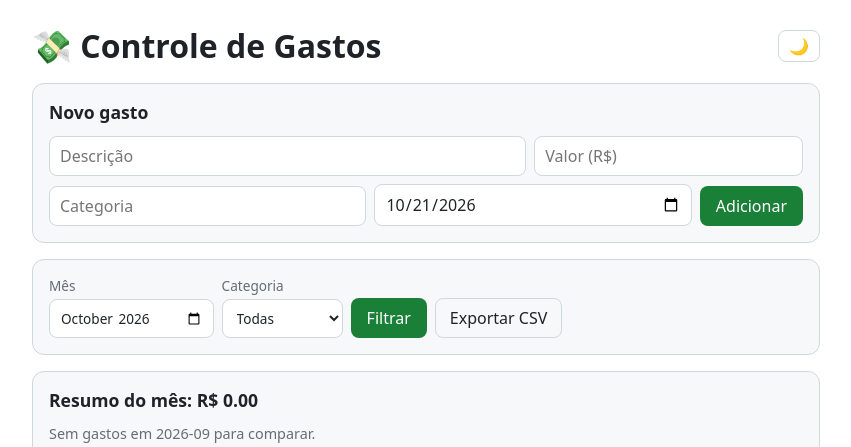
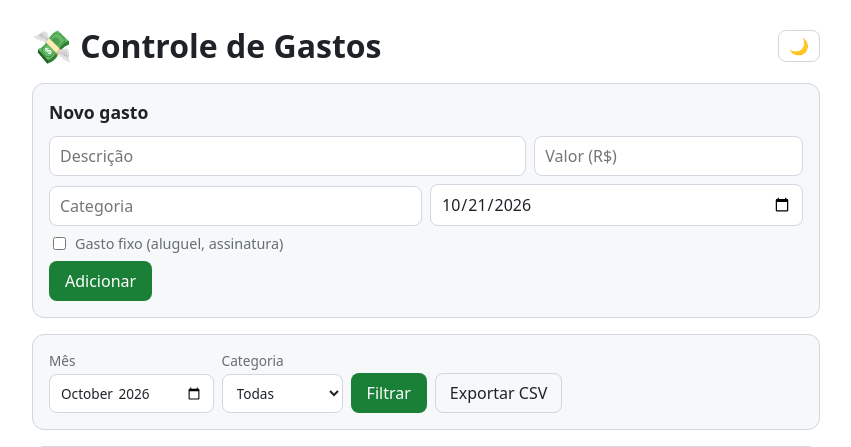
Before and after one commit to BrunoDS13/project-controle-gastos, a Flask app: page / in a window 1280 px wide. Shown: the top 447 px of the page, without its empty margins (214-1065 px from the left). Run offline with Flask 3, Linux system fonts and the light colour scheme; data that the repository does not hold is empty.

Commit message:
Permite marcar gasto como fixo na tela e no CSV

```diff
--- a/app.py
+++ b/app.py
@@ -30,6 +30,7 @@ def criar_app(caminho_banco=db.CAMINHO_PADRAO):
         categorias = sorted(set(CATEGORIAS_SUGERIDAS) | set(db.listar_categorias(con)))
         mes_passado = mes_anterior(mes)
         total_passado = db.total_do_mes(con, mes_passado)
+        total_fixo = db.total_fixo_do_mes(con, mes)
         meta = db.obter_meta(con, mes)
         con.close()
 
@@ -39,7 +40,7 @@ def criar_app(caminho_banco=db.CAMINHO_PADRAO):
             variacao = (total_geral - total_passado) / total_passado * 100
         maior = max((t["total"] for t in totais), default=0)
 
-        previsao = prever_total(total_geral, mes, date.today())
+        previsao = prever_total(total_geral, mes, date.today(), total_fixo)
 
         progresso = None
         if meta:
@@ -82,7 +83,7 @@ def criar_app(caminho_banco=db.CAMINHO_PADRAO):
             flash("Preencha descrição, categoria, data e um valor maior que zero.", "erro")
         else:
             con = conexao()
-            db.adicionar_gasto(con, descricao, valor, categoria, data)
+            db.adicionar_gasto(con, descricao, valor, categoria, data, fixo=request.form.get("fixo") == "on")
             con.close()
             flash("Gasto adicionado!", "ok")
         return redirect(url_for("index", mes=data[:7] if len(data) >= 7 else None))
@@ -131,9 +132,9 @@ def criar_app(caminho_banco=db.CAMINHO_PADRAO):
 
         saida = io.StringIO()
         escritor = csv.writer(saida)
-        escritor.writerow(["data", "descricao", "categoria", "valor"])
+        escritor.writerow(["data", "descricao", "categoria", "valor", "fixo"])
         for g in gastos:
-            escritor.writerow([g["data"], g["descricao"], g["categoria"], f"{g['valor']:.2f}"])
+            escritor.writerow([g["data"], g["descricao"], g["categoria"], f"{g['valor']:.2f}", "sim" if g["fixo"] else "nao"])
 
         nome = f"gastos-{mes}.csv" if mes else "gastos.csv"
         return Response(
--- a/static/style.css
+++ b/static/style.css
@@ -45,6 +45,9 @@ th { color:var(--muted); font-weight:500; font-size:.85rem; }
 .situacao-ok { color:var(--acento); }
 .form-meta { display:flex; gap:8px; margin:12px 0 16px; }
 .form-meta input[name=valor] { flex:1; }
+.fixo { display:flex; align-items:center; gap:6px; flex:1 1 100%; color:var(--muted); font-size:.9rem; }
+.fixo input { flex:0 0 auto; }
+.selo-fixo { font-size:.7rem; padding:1px 8px; border:1px solid var(--borda); border-radius:999px; color:var(--muted); margin-left:6px; }
 .vazio { color:var(--muted); margin:0; }
 @media (max-width:560px) { .barra { grid-template-columns: 80px 1fr 90px; } th:nth-child(3), td:nth-child(3) { display:none; } }
 
--- a/templates/index.html
+++ b/templates/index.html
@@ -29,6 +29,7 @@
           {% for c in categorias %}<option value="{{ c }}">{% endfor %}
         </datalist>
         <input name="data" type="date" value="{{ hoje }}" required>
+        <label class="fixo"><input type="checkbox" name="fixo"> Gasto fixo (aluguel, assinatura)</label>
         <button type="submit">Adicionar</button>
       </form>
     </section>
@@ -65,7 +66,7 @@
       {% if previsao is not none %}
         <p class="previsao">
           📈 Previsão para o fim do mês: <strong>R$ {{ '%.2f'|format(previsao) }}</strong>
-          <small>(estimativa pelo ritmo atual)</small>
+          <small>(estimativa pelo ritmo atual; gastos fixos não entram no ritmo)</small>
           {% if progresso %}
             <br>
             {% if progresso.previsao_estoura %}
@@ -118,7 +119,7 @@
         {% for g in gastos %}
           <tr>
             <td>{{ g['data'] }}</td>
-            <td>{{ g['descricao'] }}</td>
+            <td>{{ g['descricao'] }}{% if g['fixo'] %} <span class="selo-fixo">fixo</span>{% endif %}</td>
             <td>{{ g['categoria'] }}</td>
             <td class="num">R$ {{ '%.2f'|format(g['valor']) }}</td>
             <td>
```
Also changed, not shown: tests/test_app.py (+19 -2 lines).
